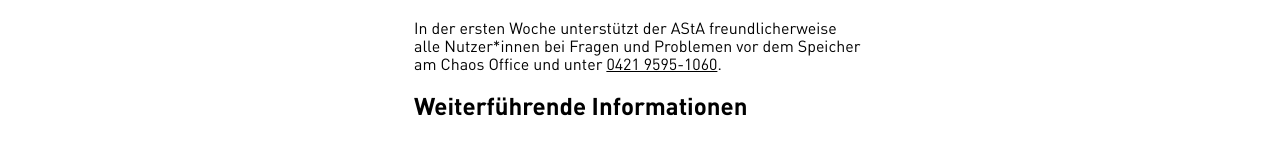
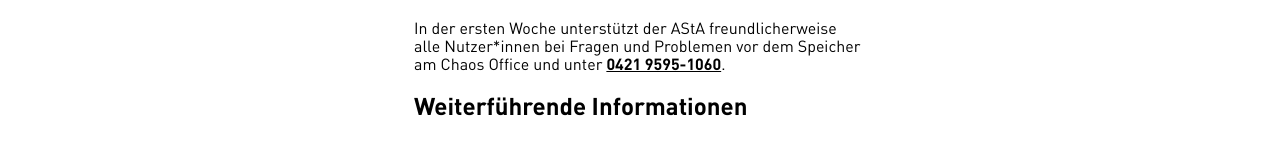
Before and after one commit to digitalmediabremen/hfk-checkin, a Next.js app in the folder frontend/: page /help in a window 1280 px wide. Shown: the part 402-544 px from the top of the page. Built offline with nearby package versions, Linux system fonts and the light colour scheme; no server answers.

Commit message:
Update help.tsx

```diff
--- a/frontend/pages/help.tsx
+++ b/frontend/pages/help.tsx
@@ -34,7 +34,7 @@ const HelpPage: React.FunctionComponent<HelpPageProps> = (props) => {
                 <br />
                 In der ersten Woche unterstützt der AStA freundlicherweise alle
                 Nutzer*innen bei Fragen und Problemen vor dem Speicher am Chaos
-                Office und unter <a href="tel:+4942195951060">0421 9595-1060</a>
+                Office und unter <strong><a href="tel:+4942195951060">0421 9595-1060</a></strong>
                 .
             </Text>
             <Subtitle>Weiterführende Informationen</Subtitle>
```
